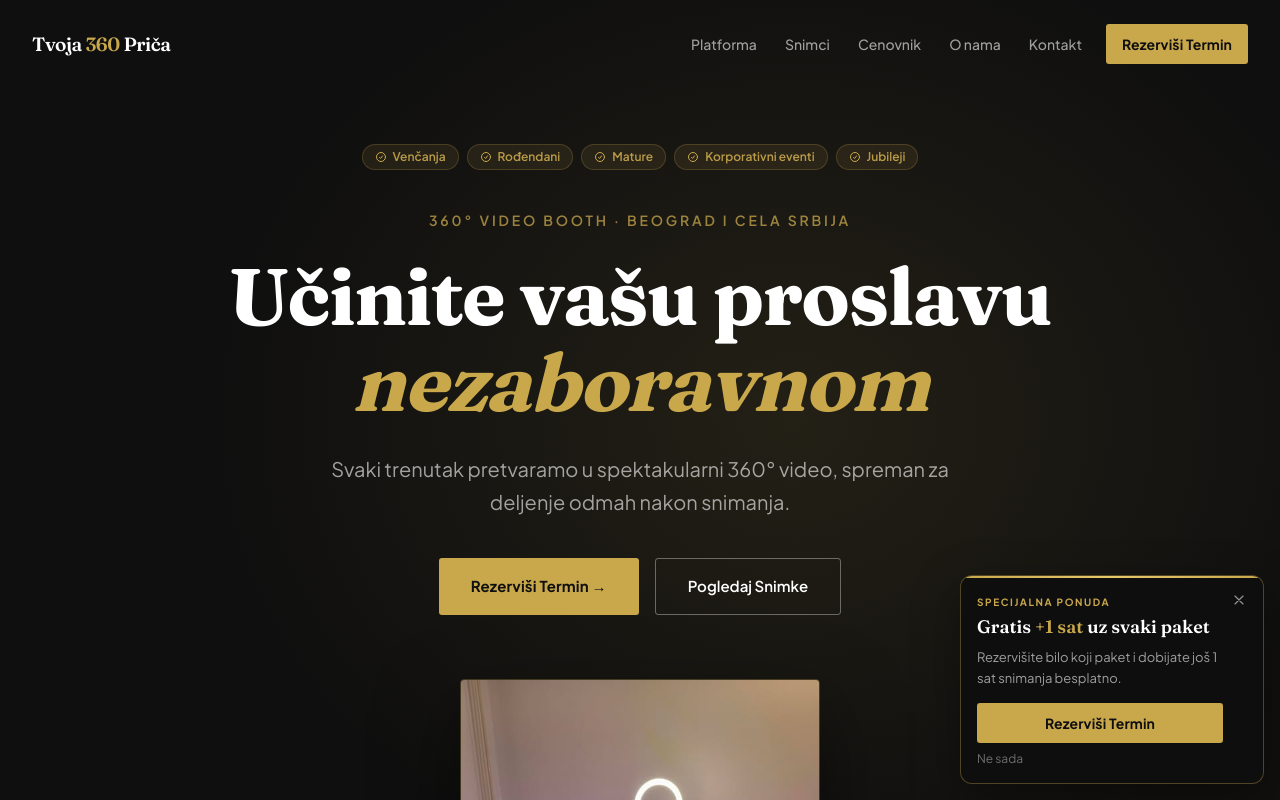
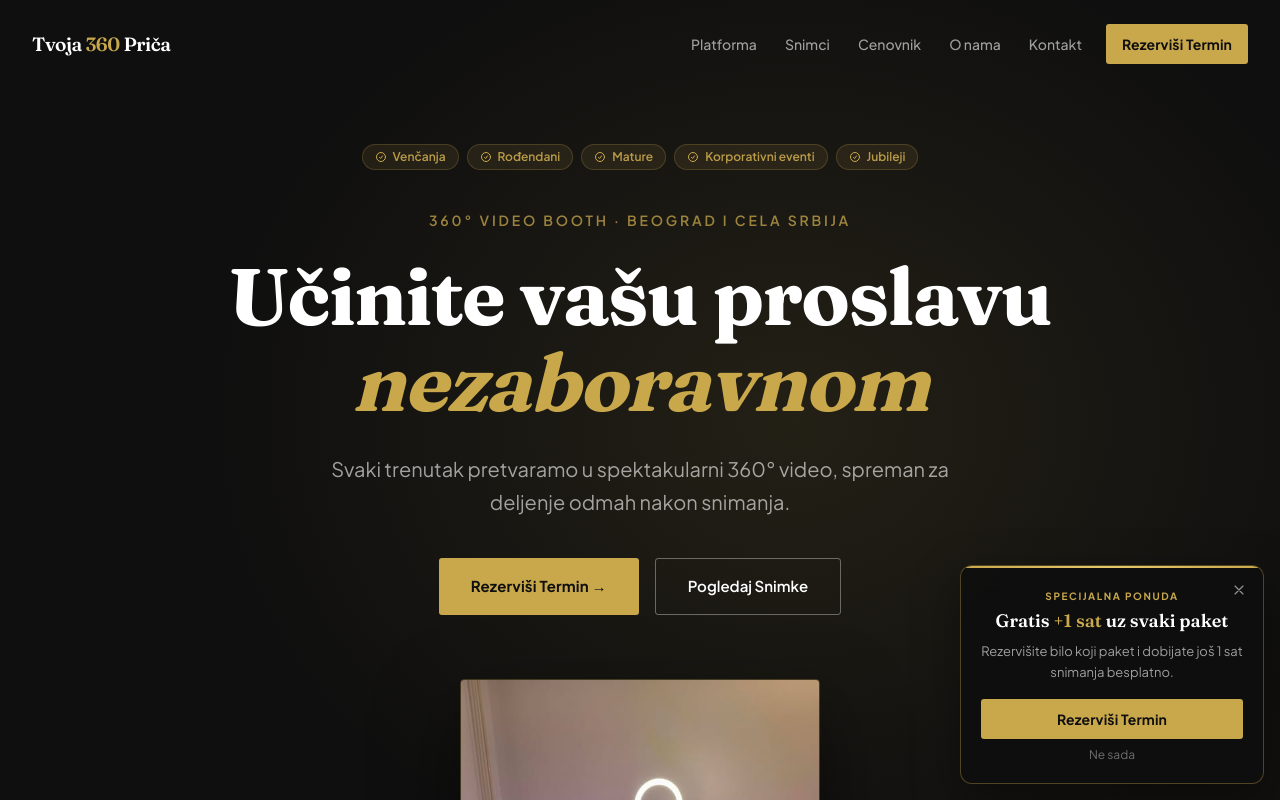
Before and after one commit to Nikola-02/tvoja360prica, a Next.js app: page / in a window 1280 px wide. Shown: the top 800 px of the page. Built offline with nearby package versions, Linux system fonts and the light colour scheme.

Commit message:
fix center popup

```diff
--- a/components/PromoPopup.jsx
+++ b/components/PromoPopup.jsx
@@ -65,7 +65,7 @@ export default function PromoPopup() {
           </svg>
         </button>
 
-        <div className="px-4 pt-4 pb-4 pr-10">
+        <div className="px-5 pt-5 pb-5 text-center">
           <p className="text-[0.625rem] font-bold uppercase tracking-[0.16em] text-[#c9a84c]">
             Specijalna ponuda
           </p>
@@ -76,7 +76,7 @@ export default function PromoPopup() {
             Rezervišite bilo koji paket i dobijate još 1 sat snimanja besplatno.
           </p>
 
-          <div className="mt-3.5 flex flex-col gap-2">
+          <div className="mt-4 flex flex-col items-center gap-2">
             <a
               href="#booking"
               onClick={dismiss}
@@ -87,7 +87,7 @@ export default function PromoPopup() {
             <button
               type="button"
               onClick={dismiss}
-              className="text-xs text-white/40 hover:text-white/65 transition-colors text-left"
+              className="text-xs text-white/40 hover:text-white/65 transition-colors"
             >
               Ne sada
             </button>
```
